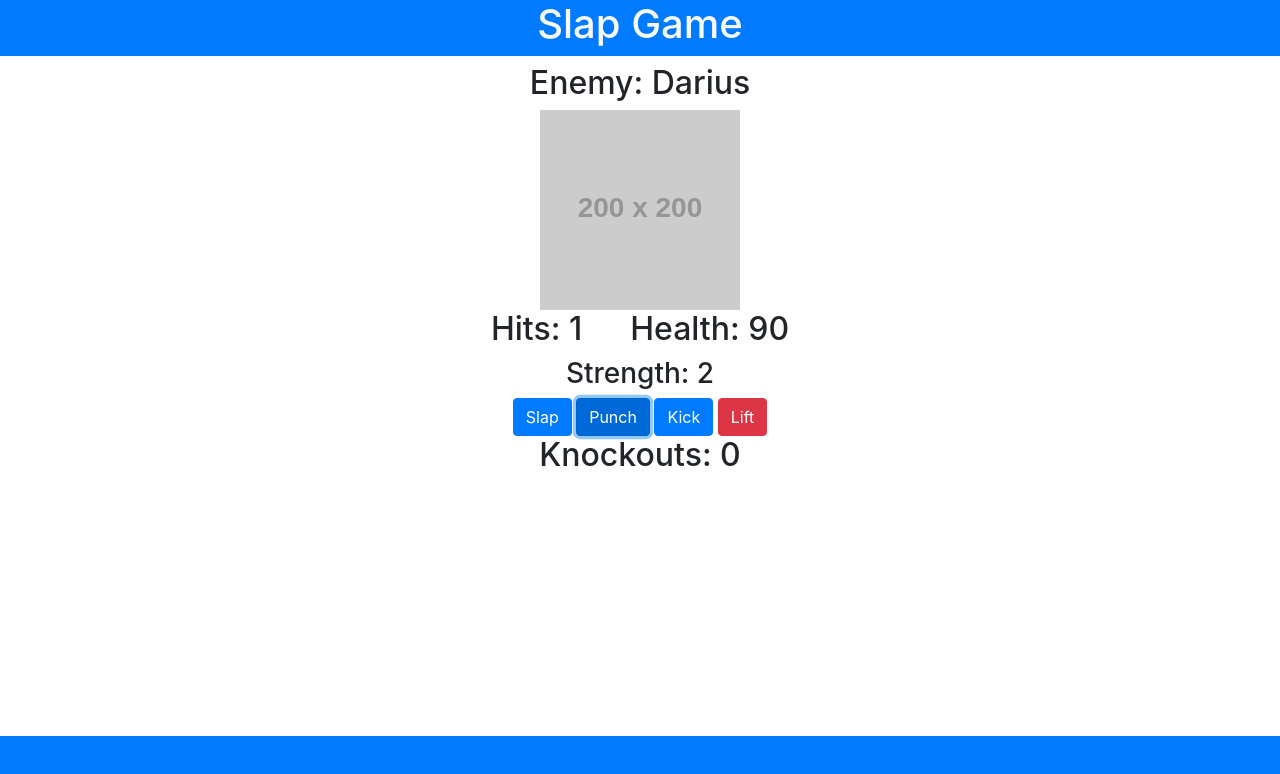
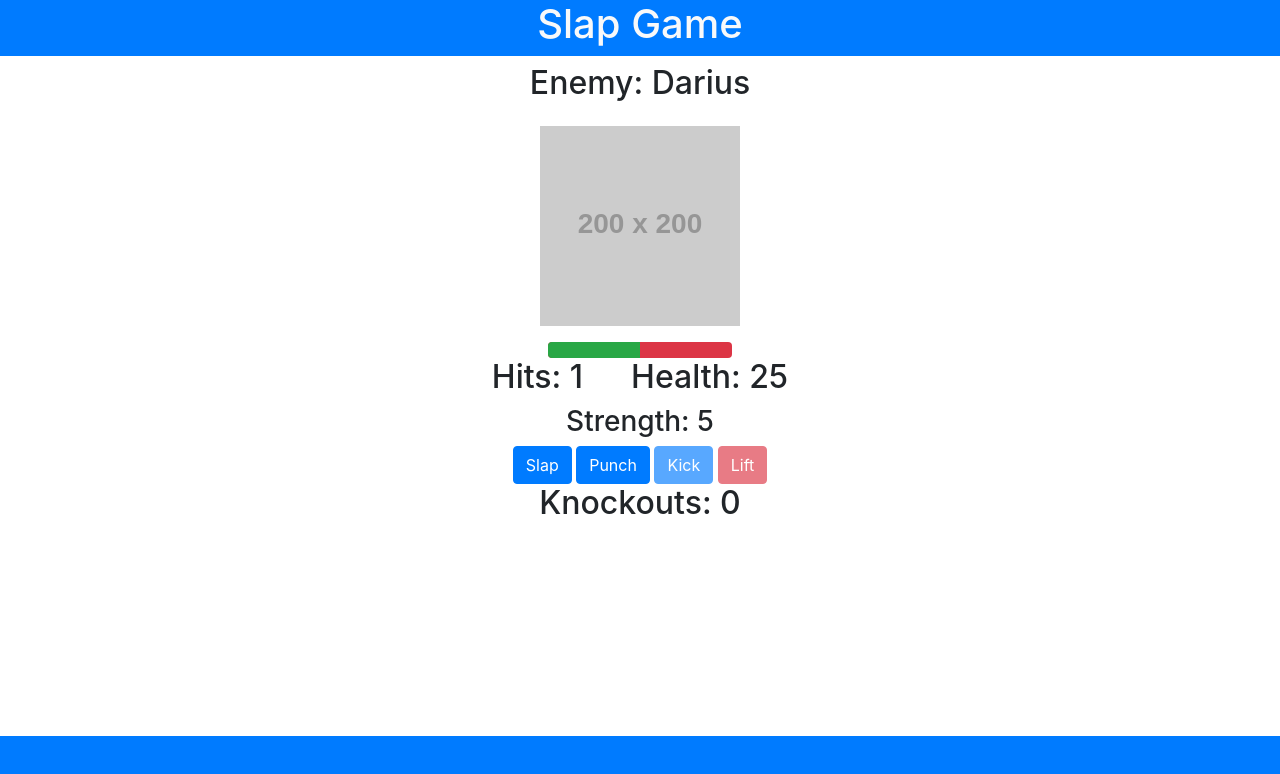
Before and after one commit to CoreyWhitmore/partner-slap-game, a plain HTML site: page index.html in a window 1280 px wide. Both pictures are taken after a click on the button "Punch". Drawn offline with nearby package versions, Linux system fonts and the light colour scheme; placeholder pictures from the web are drawn by us.

Commit message:
healthbar done

```diff
--- a/app.js
+++ b/app.js
@@ -1,9 +1,10 @@
-let health = 100
+let health = 50
+let maxHealth = 50
+let hits = 0
+let knockouts = 0
+let strength = 5
 let enemyName = "Bob"
-let hits = 0
 let nameArray = ["John", "Mike", "Lewis", "Luke", "Nathan","Kholgan", "Grug","Hunter","Darius","Tezzert","Gideon", "Amber", "Sarah","Julie"];
-let knockouts = 0
-let strength = 2
 
 function nameGenerator(){
     let random = Math.floor(Math.random()*(nameArray.length-.001))
@@ -20,12 +21,21 @@ function punch() {
     health -= 5*strength
     hits++
     update()
+    document.getElementById("punchButton").setAttribute("disabled", "")
+    setTimeout(() => {
+        document.getElementById("punchButton").removeAttribute("disabled")
+    }, 1000);
+
 }
 
 function kick() {
-    health -= 10*strength
+    health -= strength*strength
     hits++
     update()
+    document.getElementById("kickButton").setAttribute("disabled", "")
+    setTimeout(() => {
+        document.getElementById("kickButton").removeAttribute("disabled")
+    }, 2000);
 }
 
 function lift(){
@@ -35,9 +45,27 @@ function lift(){
 
 function respawn(){
     knockouts++
-    health = 100* (knockouts+1)
+    maxHealth = 100* (knockouts)
+    health = maxHealth
     nameGenerator()
     update()
+}
+
+function unlocks(){
+    if(strength == 5){
+        document.getElementById("punchButton").removeAttribute("disabled")
+    }
+    if(strength == 10){
+        document.getElementById("kickButton").removeAttribute("disabled")
+    }
+    if(knockouts>=1){
+        document.getElementById("liftButton").removeAttribute("disabled")
+    }
+}
+
+function drawHealth(){
+    let healthPercent = (health/maxHealth)*100
+    document.getElementById("healthbar").setAttribute("style",`width:${healthPercent}%`)
 }
 
 function update() {
@@ -46,6 +74,8 @@ function update() {
     document.getElementById("hits").innerText = hits.toString()
     document.getElementById("knockouts").innerText = knockouts.toString()
     document.getElementById("strength").innerText = strength.toString()
+    drawHealth()
+    unlocks()
     if(health <= 0){
         respawn()
     }
--- a/index.html
+++ b/index.html
@@ -22,8 +22,13 @@
             <div class="col-12">
                 <h2>Enemy: <span id="enemyName">--</span></h2>
             </div>
-            <div class="col-12">
+            <div class="col-12 my-3">
                 <img src="https://via.placeholder.com/200" alt="">
+            </div>
+            <div class="col-2 offset-5">
+                <div class="progress bg-danger">
+                    <div id="healthbar" class="progress-bar bg-success" role="progressbar" style="width: 100%"></div>
+                  </div>
             </div>
             <div class="col-12 d-flex flex-row justify-content-center">
                 <h2 class="mr-5">Hits: <span id="hits">--</span></h2>
@@ -34,9 +39,9 @@
             </div>
             <div class="col-12">
                 <button type="button" class="btn btn-primary" onclick="slap()">Slap</button>
-                <button type="button" class="btn btn-primary" onclick="punch()">Punch</button>
-                <button type="button" class="btn btn-primary" onclick="kick()">Kick</button>
-                <button type="button" class="btn btn-danger" onclick="lift()">Lift</button>
+                <button type="button" id="punchButton" class="btn btn-primary" onclick="punch()" disabled>Punch</button>
+                <button type="button" id="kickButton" class="btn btn-primary" onclick="kick()" disabled>Kick</button>
+                <button type="button" id="liftButton" class="btn btn-danger" onclick="lift()" disabled>Lift</button>
             </div>
             <div class="col-12">
                 <h2>Knockouts: <span  id="knockouts">0</span></h2>
```
